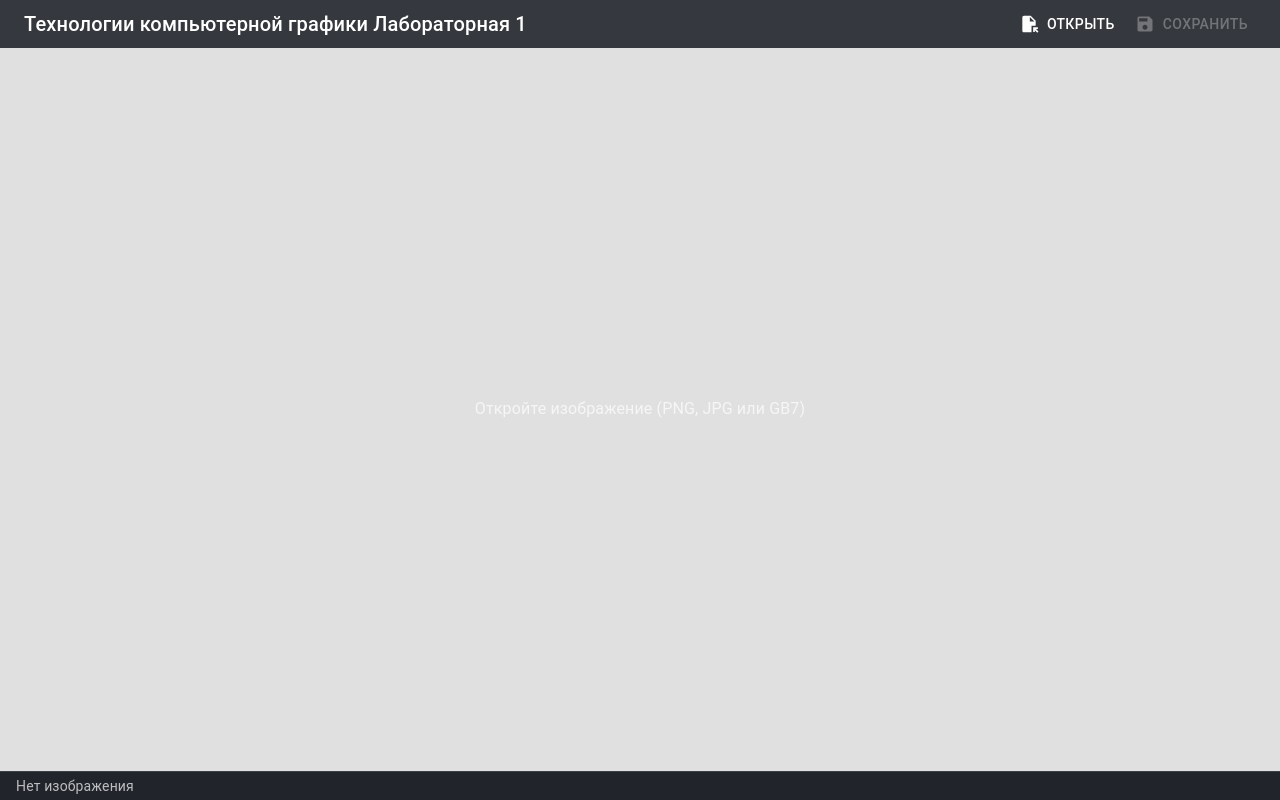
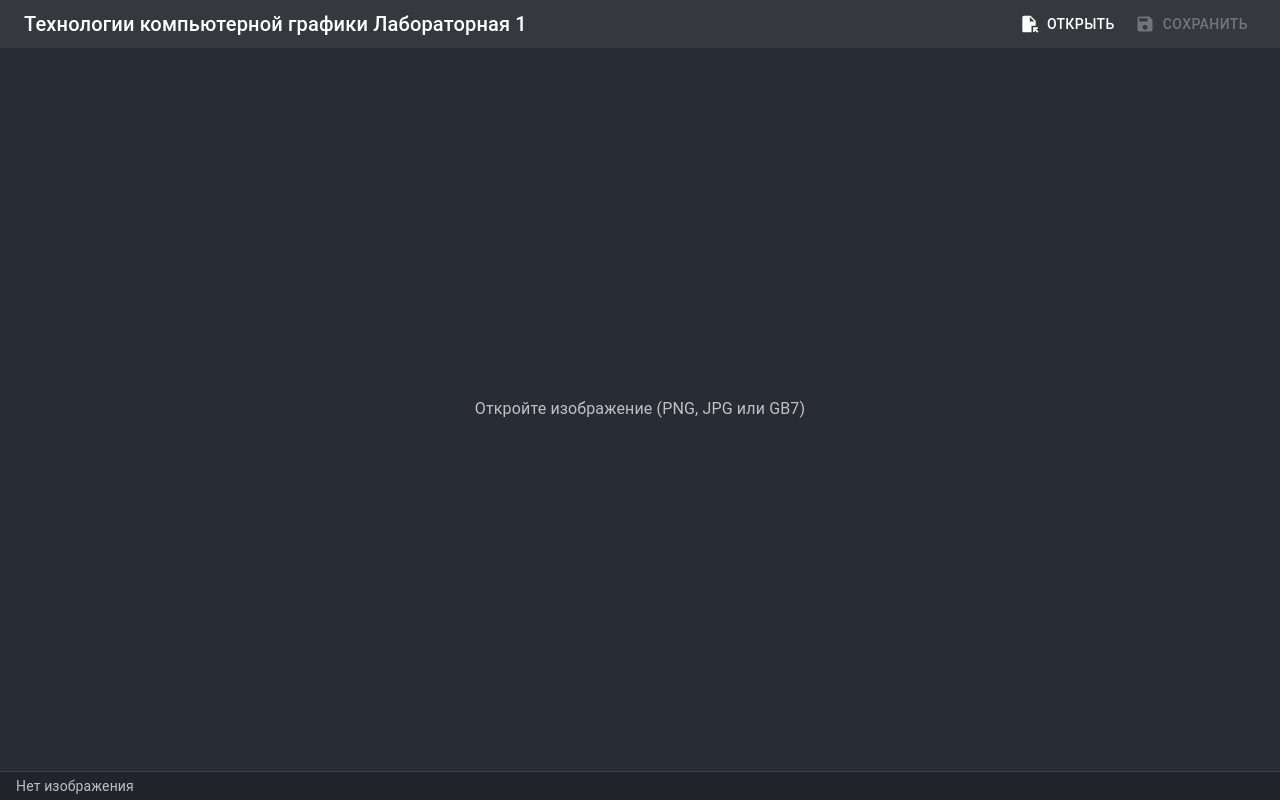
Before and after one commit to FrontendCourseMP/photoshop-qwertyiii, a React (Vite) app: page / in a window 1280 px wide. Built offline with nearby package versions, Linux system fonts and the light colour scheme.

Commit message:
dark theme fixed

```diff
--- a/src/components/ImageCanvas.jsx
+++ b/src/components/ImageCanvas.jsx
@@ -25,7 +25,7 @@ export default function ImageCanvas({ image }) {
         justifyContent: 'center',
         overflow: 'hidden',
         p: 2,
-        bgcolor: '#e0e0e0',
+        bgcolor: 'background.default',
       }}
     >
       {image ? (
```
